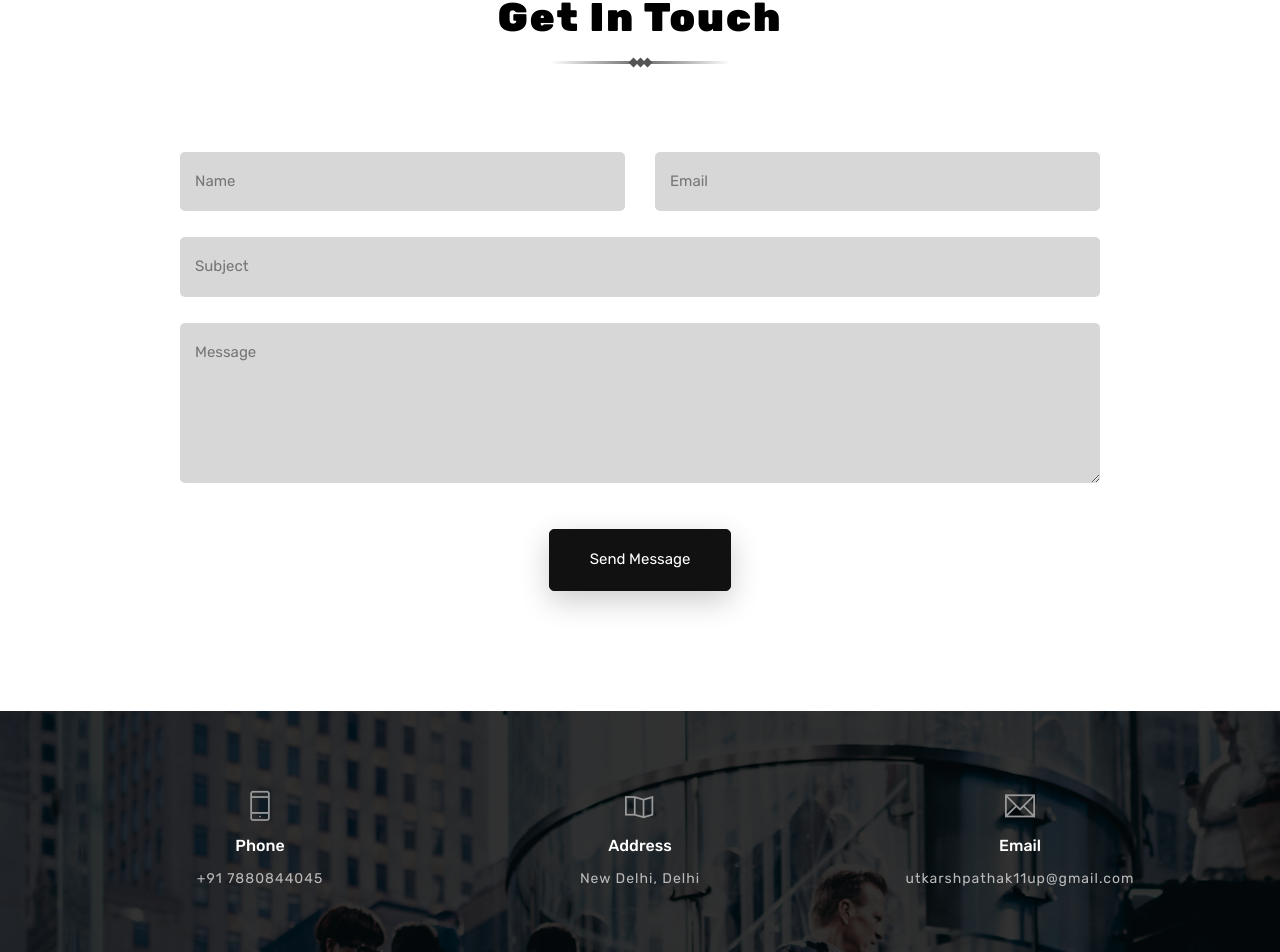
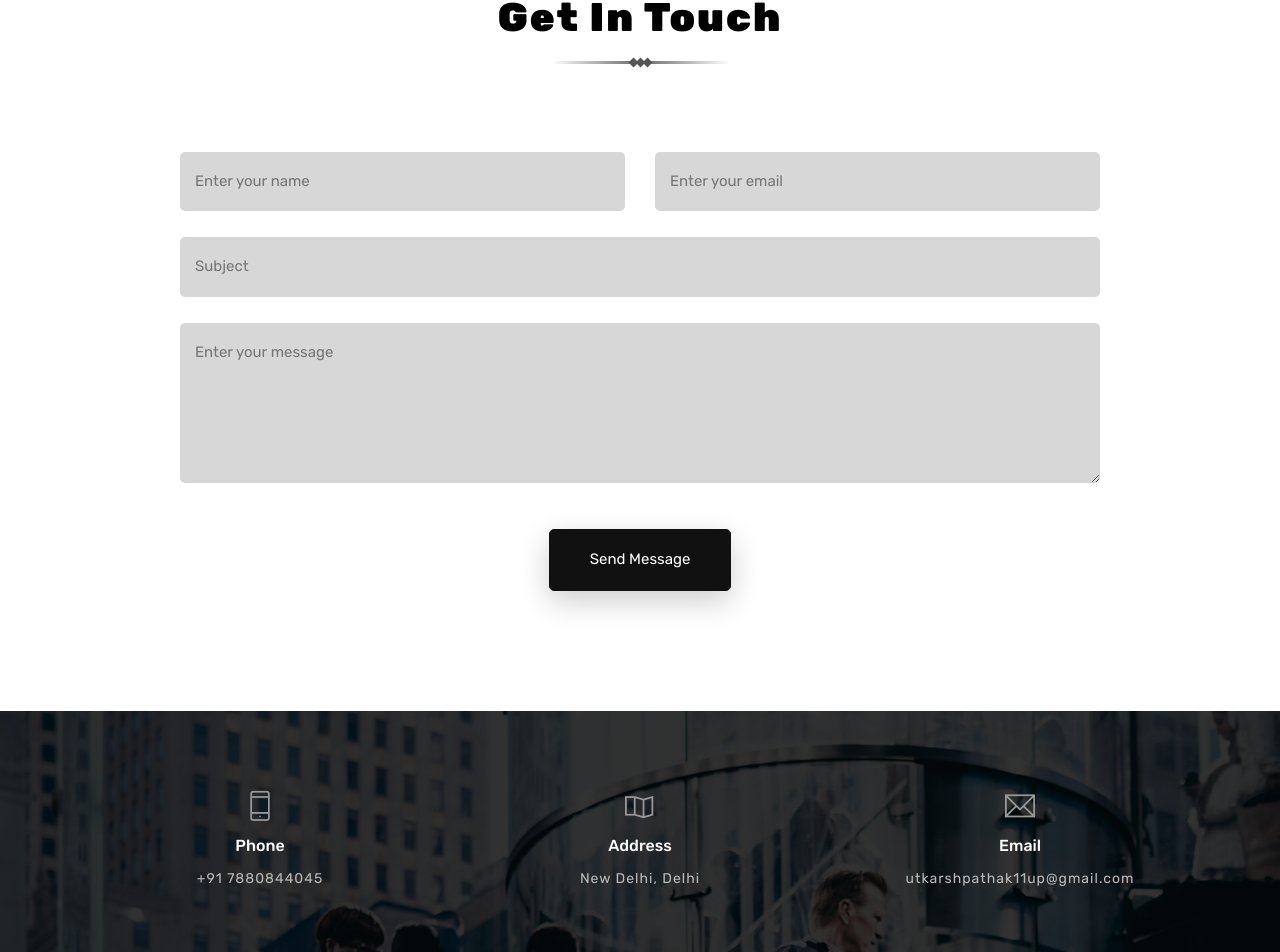
Before and after one commit to Utkarsh182003/Portfolio-Website, a plain HTML site: page main.html in a window 1280 px wide. Shown: the part 4044-4996 px from the top of the page. Drawn offline with nearby package versions, Linux system fonts and the light colour scheme; some packages are replaced by stand-ins of ours; a script that the page names is missing.

Commit message:
change in contact form

```diff
--- a/main.html
+++ b/main.html
@@ -558,7 +558,7 @@
                         id="form_name"
                         type="text"
                         name="name"
-                        placeholder="Name"
+                        placeholder="Enter your name"
                         required="required"
                       />
                     </div>
@@ -569,7 +569,7 @@
                         id="form_email"
                         type="email"
                         name="email"
-                        placeholder="Email"
+                        placeholder="Enter your email"
                         required="required"
                       />
                     </div>
@@ -589,7 +589,7 @@
                       <textarea
                         id="form_message"
                         name="message"
-                        placeholder="Message"
+                        placeholder="Enter your message"
                         rows="4"
                         required="required"
                       ></textarea>
```
